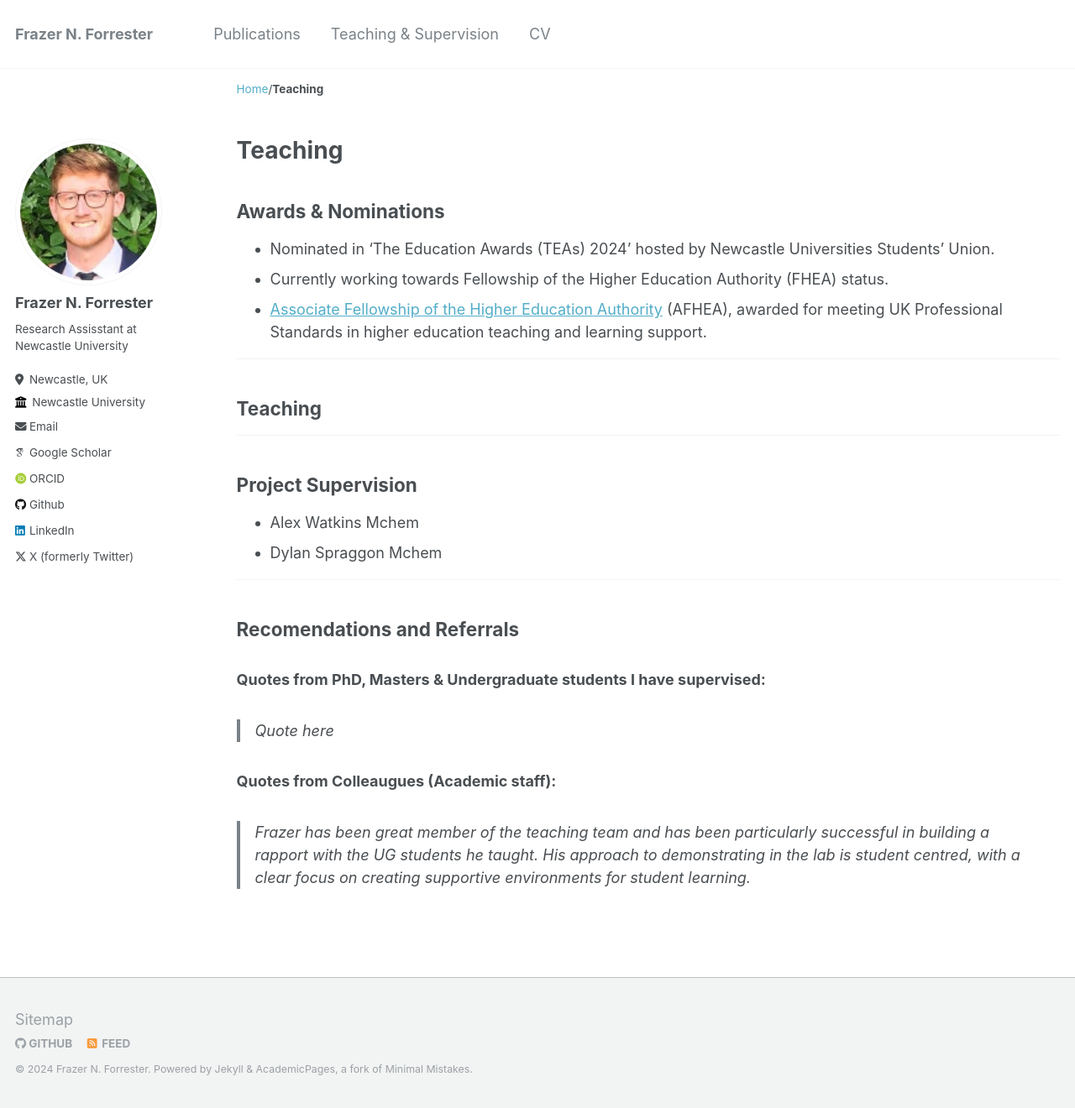
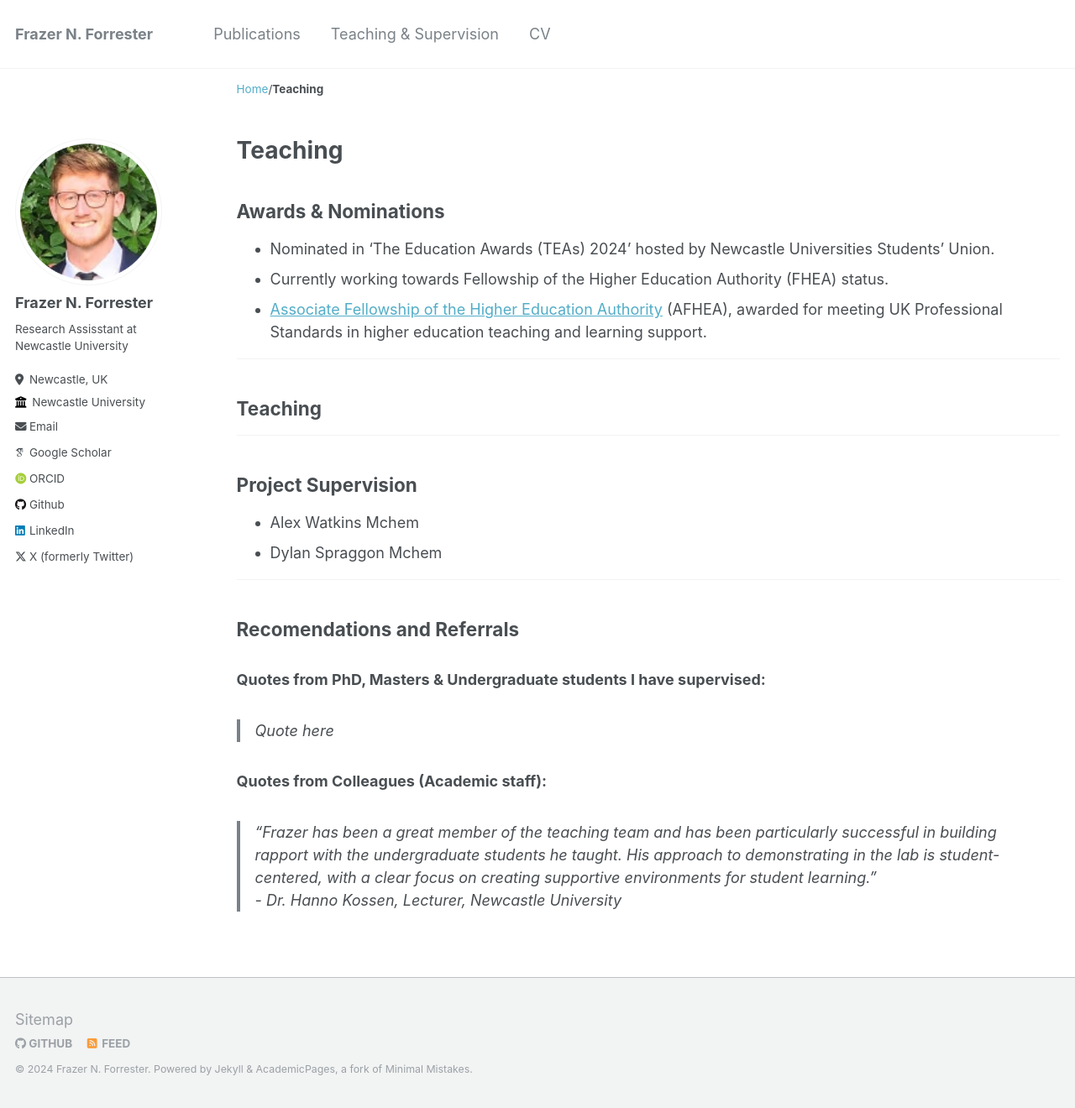
Before and after one commit to fforrester/fforrester.github.io, a Jekyll site: the page built from _pages/teaching.md, in a window 1280 px wide and 1320 px high. Shown: the whole window at 84% size. Built offline with Jekyll 4.4.1, drawn with Linux system fonts in a browser that asks for light colours; some web fonts are replaced.

Commit message:
Update teaching.md

```diff
--- a/_pages/teaching.md
+++ b/_pages/teaching.md
@@ -26,5 +26,6 @@ author_profile: true
 
 > Quote here <!-- Person -->
 
-### Quotes from Colleaugues (Academic staff):
-> Frazer has been great member of the teaching team and has been particularly successful in building a rapport with the UG students he taught. His approach to demonstrating in the lab is student centred, with a clear focus on creating supportive environments for student learning. <!-- Dr Hanno Kossen -->
+### Quotes from Colleagues (Academic staff):
+> "Frazer has been a great member of the teaching team and has been particularly successful in building rapport with the undergraduate students he taught. His approach to demonstrating in the lab is student-centered, with a clear focus on creating supportive environments for student learning."
+> *- Dr. Hanno Kossen, Lecturer, Newcastle University*
```
